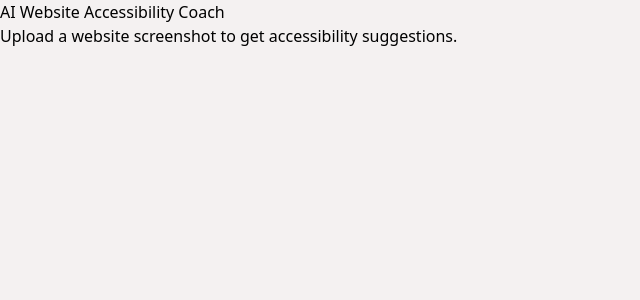
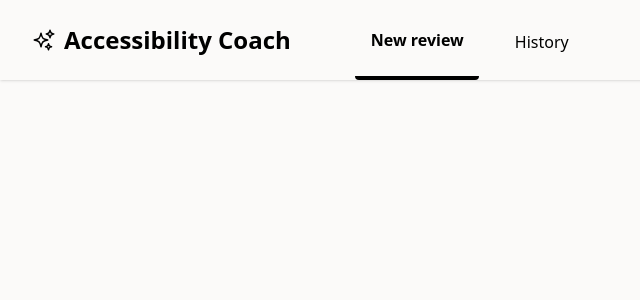
Before and after one commit to bfreitas1098/web-accessibility-coach, a Next.js app: page / in a window 1280 px wide. Shown: the top 300 px of the page, without its empty margins (0-640 px from the left). Built offline with nearby package versions, Linux system fonts and the light colour scheme.

Commit message:
Imported tailwind css navigation bar and customized the component

```diff
--- a/package.json
+++ b/package.json
@@ -10,6 +10,8 @@
     "format": "biome format --write"
   },
   "dependencies": {
+    "@headlessui/react": "^2.2.10",
+    "@heroicons/react": "^2.2.0",
     "next": "16.4.2",
     "react": "19.3.0",
     "react-dom": "19.3.0"
--- a/src/app/globals.css
+++ b/src/app/globals.css
@@ -1,19 +1,24 @@
 @import "tailwindcss";
 
-:root {
-  --color-pale-slate-50: #f4f1f1;
-  --color-pale-slate-100: #e9e2e3;
-  --color-pale-slate-200: #d2c6c8;
-  --color-pale-slate-300: #bca9ac;
-  --color-pale-slate-400: #a58d90;
-  --color-pale-slate-500: #8f7074;
-  --color-pale-slate-600: #725a5d;
-  --color-pale-slate-700: #564346;
-  --color-pale-slate-800: #392d2f;
-  --color-pale-slate-900: #1d1617;
-  --color-pale-slate-950: #141010;
+/* @theme {
+  --slate-50: #f4f1f1;
+  --slate-100: #e9e2e3;
+  --slate-200: #d2c6c8;
+  --slate-300: #bca9ac;
+  --slate-400: #a58d90;
+  --slate-500: #8f7074;
+  --slate-600: #725a5d;
+  --slate-700: #564346;
+  --slate-800: #392d2f;
+  --slate-900: #1d1617;
+  --slate-950: #141010;
+} */
+
+body {
+  background-color: #fbfaf9;
 }
 
-body {
-  background-color: var(--color-pale-slate-50);
-}
+/* button .nav-button {
+  border-bottom: solid 2px #1d1816;
+
+} */
--- a/src/app/page.js
+++ b/src/app/page.js
@@ -1,8 +1,85 @@
-export default function Home() {
+import "./globals.css";
+
+import {
+  Disclosure,
+  DisclosureButton,
+  DisclosurePanel,
+  Menu,
+  MenuButton,
+  MenuItem,
+  MenuItems,
+} from "@headlessui/react";
+import {
+  Bars3Icon,
+  XMarkIcon,
+  SparklesIcon,
+} from "@heroicons/react/24/outline";
+
+export default function Example() {
   return (
-    <main>
-      <h1>AI Website Accessibility Coach</h1>
-      <p>Upload a website screenshot to get accessibility suggestions.</p>
-    </main>
+    <Disclosure
+      as="nav"
+      className="relative bg-taupe-600 shadow-sm dark:bg-taupe-600 dark:shadow-none dark:after:pointer-events-none dark:after:absolute dark:after:inset-x-0 dark:after:bottom-0 dark:after:h-px"
+    >
+      <div className="mx-auto max-w-9xl px-4 sm:px-6 lg:px-8">
+        <div className="flex h-20 justify-between">
+          <div className="flex">
+            <div className="flex shrink-0 items-center text-2xl font-bold text-taupe-50 pr-10">
+              <SparklesIcon className="size-6 mr-2 color-taupe-50" />
+              Accessibility Coach
+            </div>
+            <div className="hidden sm:ml-6 sm:flex sm:space-x-8">
+              <a
+                href="#"
+                className="inline-flex items-center border-b-4 border-taupe-900 pt-1 text-md font-semibold text-taupe-200 rounded-sm w-31 pl-4"
+              >
+                New review
+              </a>
+              <a
+                href="#"
+                className="inline-flex items-center border-transparent px-1 pt-1 text-md font-medium text-taupe-900"
+              >
+                History
+              </a>
+            </div>
+          </div>
+
+          <div className="-mr-2 flex items-center sm:hidden">
+            {/* Mobile menu button */}
+            <DisclosureButton className="group relative inline-flex items-center justify-center rounded-md p-2 text-gray-400 hover:bg-gray-100 hover:text-gray-500 focus:outline-2 focus:-outline-offset-1 focus:outline-indigo-600 dark:hover:bg-white/5 dark:hover:text-white dark:focus:outline-indigo-500">
+              <span className="absolute -inset-0.5" />
+              <span className="sr-only">Open main menu</span>
+              <Bars3Icon
+                aria-hidden="true"
+                className="block size-6 group-data-open:hidden"
+              />
+              <XMarkIcon
+                aria-hidden="true"
+                className="hidden size-6 group-data-open:block"
+              />
+            </DisclosureButton>
+          </div>
+        </div>
+      </div>
+
+      <DisclosurePanel className="sm:hidden">
+        <div className="space-y-1 pt-2 pb-3">
+          <DisclosureButton
+            as="a"
+            href="#"
+            className="block border-l-4 border-indigo-600 bg-indigo-50 py-2 pr-4 pl-3 text-base font-medium text-indigo-700 dark:border-indigo-500 dark:bg-indigo-600/10 dark:text-indigo-400"
+          >
+            New review
+          </DisclosureButton>
+          <DisclosureButton
+            as="a"
+            href="#"
+            className="block border-l-4 border-transparent py-2 pr-4 pl-3 text-base font-medium text-gray-500 hover:border-gray-300 hover:bg-gray-50 hover:text-gray-700 dark:text-gray-300 dark:hover:border-white/20 dark:hover:bg-white/5 dark:hover:text-white"
+          >
+            History
+          </DisclosureButton>
+        </div>
+      </DisclosurePanel>
+    </Disclosure>
   );
 }
```
Also changed, not shown: 1 other file (tests, documents, lock files or other folders).
